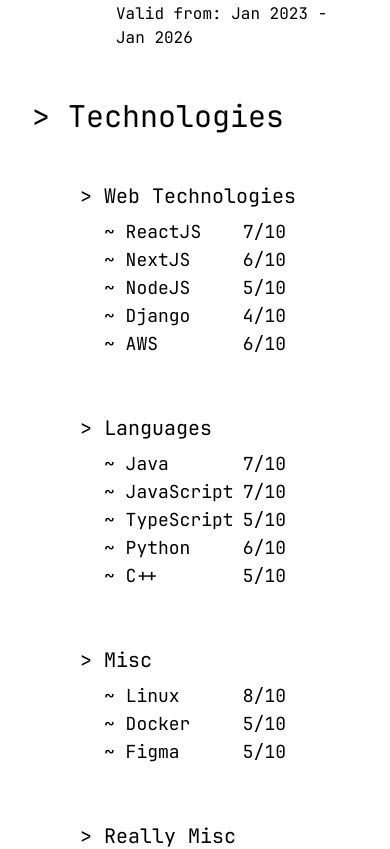
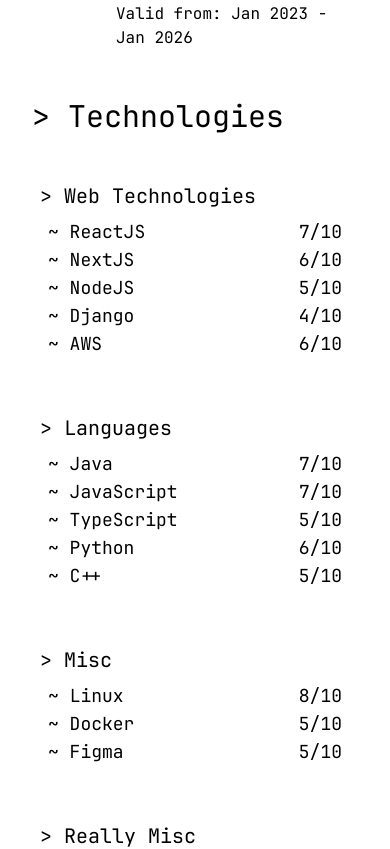
Before and after one commit to Codered9/portfolioSite, a Next.js app: page / in a window 390 px wide. Shown: the part 1783-2632 px from the top of the page. Built offline with nearby package versions, Linux system fonts and the light colour scheme.

Commit message:
Skills bug fixed

```diff
--- a/src/components/Skills.tsx
+++ b/src/components/Skills.tsx
@@ -30,7 +30,7 @@
 
         <div className="mt-12">
           <h3 className="text-3xl">{"> "}Technologies</h3>
-          <div className="grid grid-cols-1 md:grid-cols-2 gap-12 pt-12 px-12">
+          <div className="grid grid-cols-1 md:grid-cols-2 gap-12 pt-12 px-2 md:px-12">
             {TechSkills.map((tech,index) => (
               <Technologies heading={tech.heading} skills={tech.skills} />
             ))}
--- a/src/components/Technologies.tsx
+++ b/src/components/Technologies.tsx
@@ -13,7 +13,7 @@
         {"> "}
         {props.heading}
       </h4>
-      <div className="p-2 px-6">
+      <div className="p-2 md:px-6">
         {props.skills.map((obj) => (
           <div className="flex flex-row justify-between text-lg">
             <p>
```
